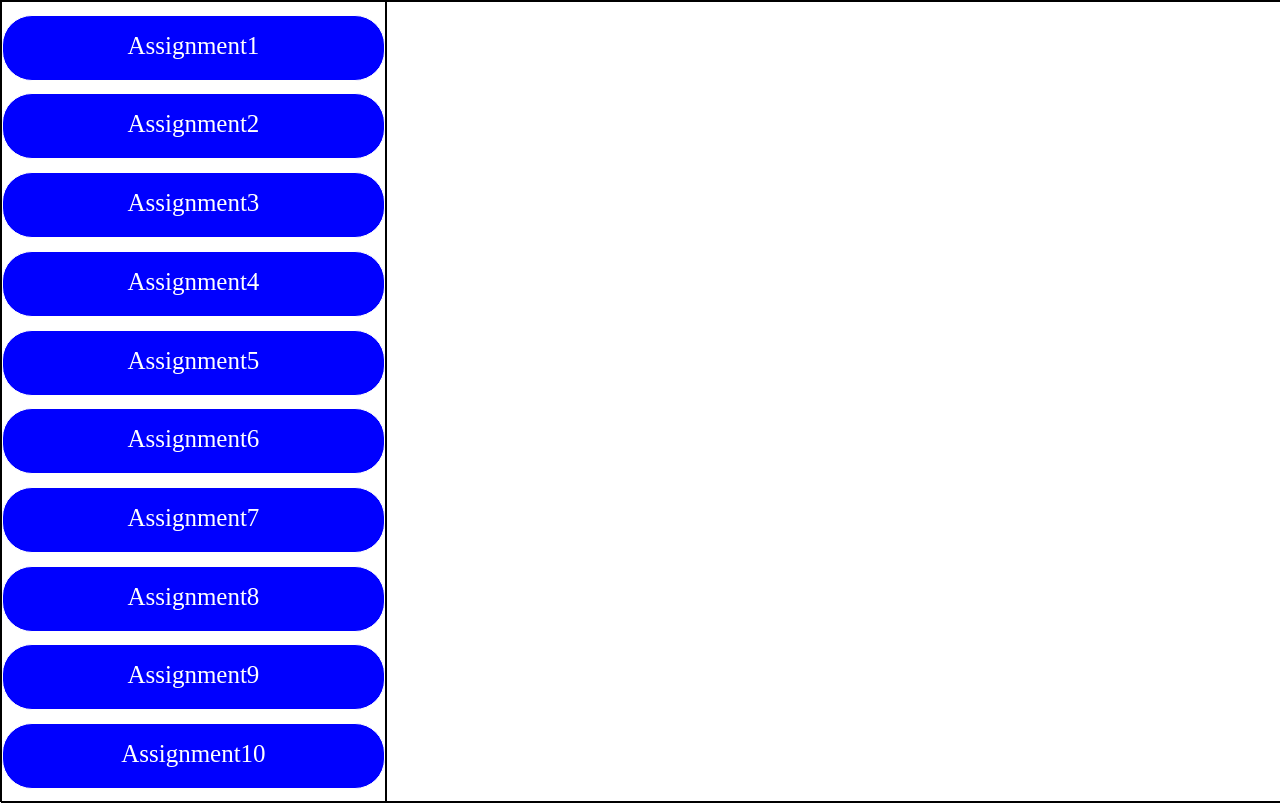
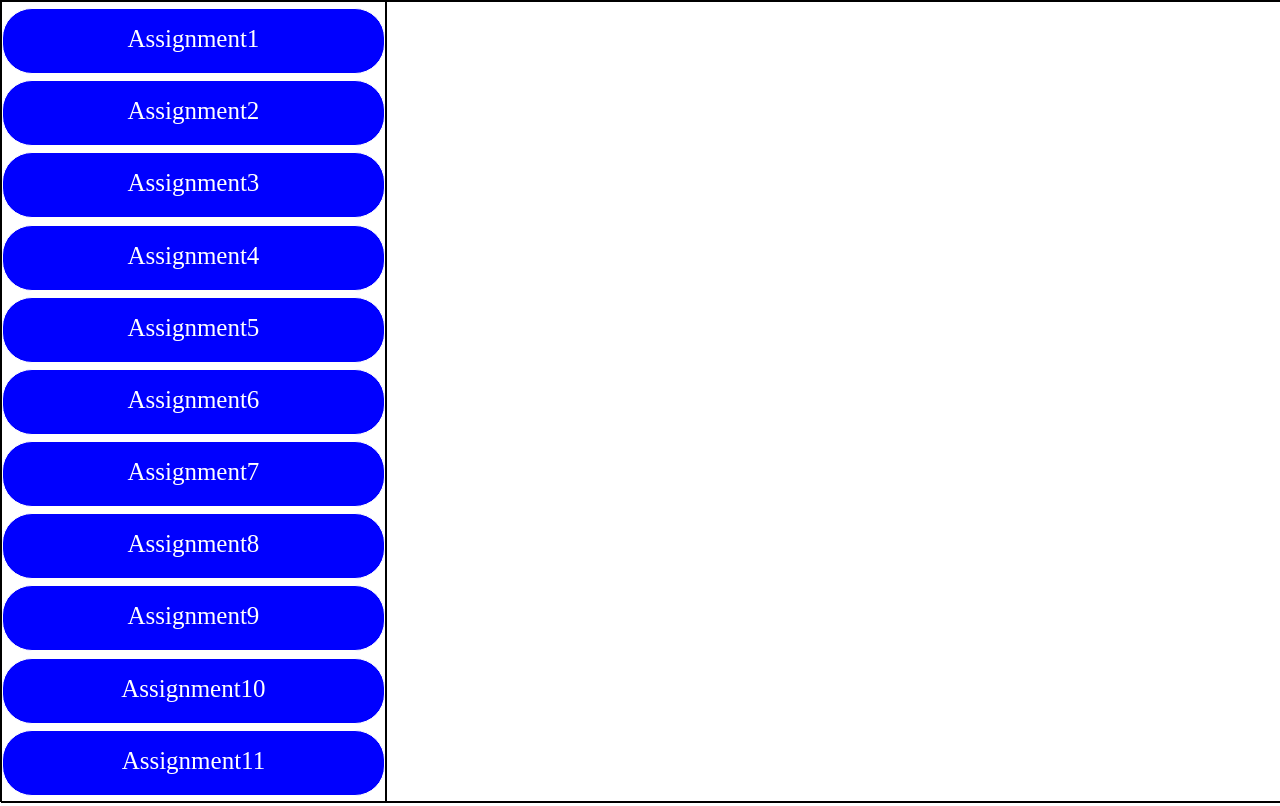
Before and after one commit to Daksh-Sharma1/i-Frame, a plain HTML site: page index.html in a window 1280 px wide. Drawn offline with Linux system fonts and the light colour scheme.

Commit message:
Update index.html

```diff
--- a/index.html
+++ b/index.html
@@ -57,6 +57,7 @@
             <div class="button"><a href="Daksh Sharma Assignment-8/index.html" target="Daksh">Assignment8</a></div>
             <div class="button"><a href="Daksh Sharma Assignment-9/index.html" target="Daksh">Assignment9</a></div>
             <div class="button"><a href="Daksh Sharma Assignment-10/index.html" target="Daksh">Assignment10</a></div>
+            <div class="button"><a href="Daksh Sharma Assignment-11/index.html" target="Daksh">Assignment11</a></div>
         </div>
         <div class="right">
             <iframe src="" frameborder="0" height="100%" width="100%" name="Daksh"></iframe>
```
